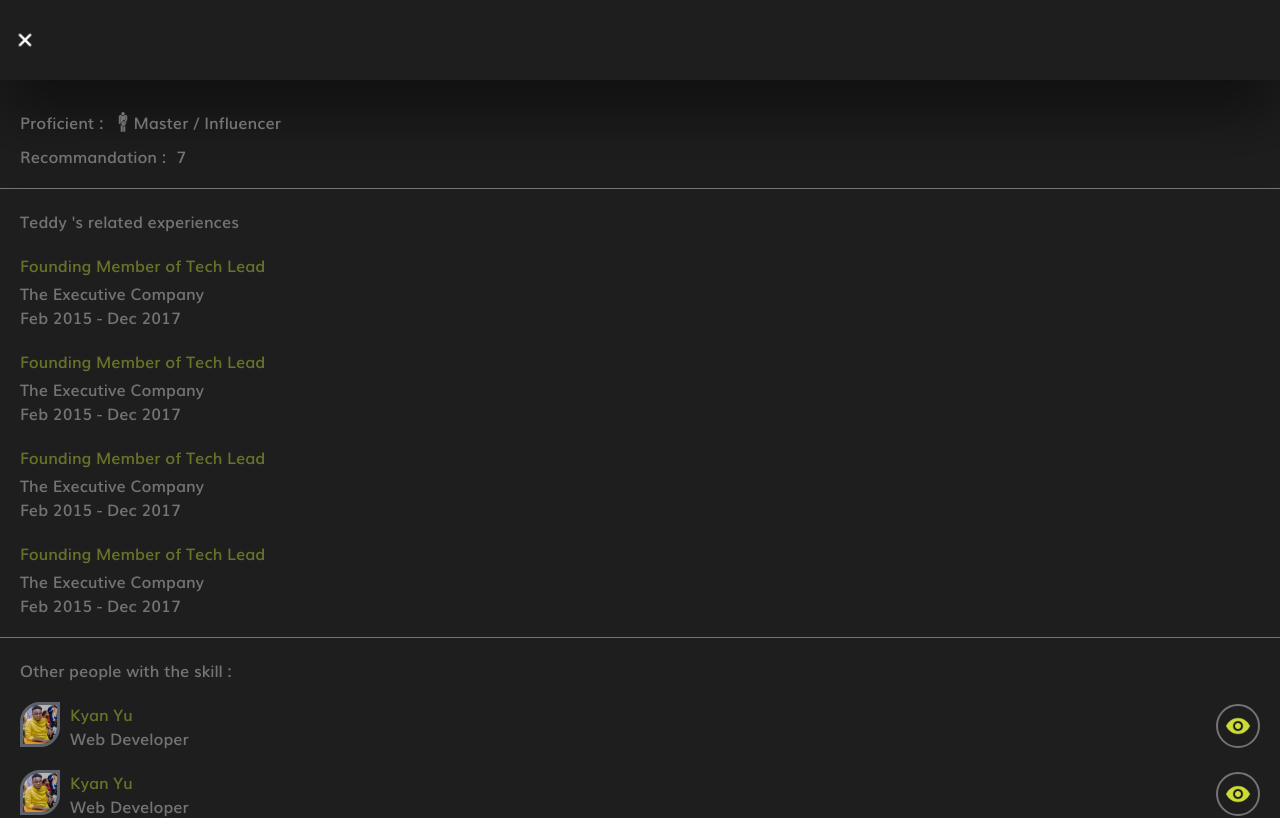
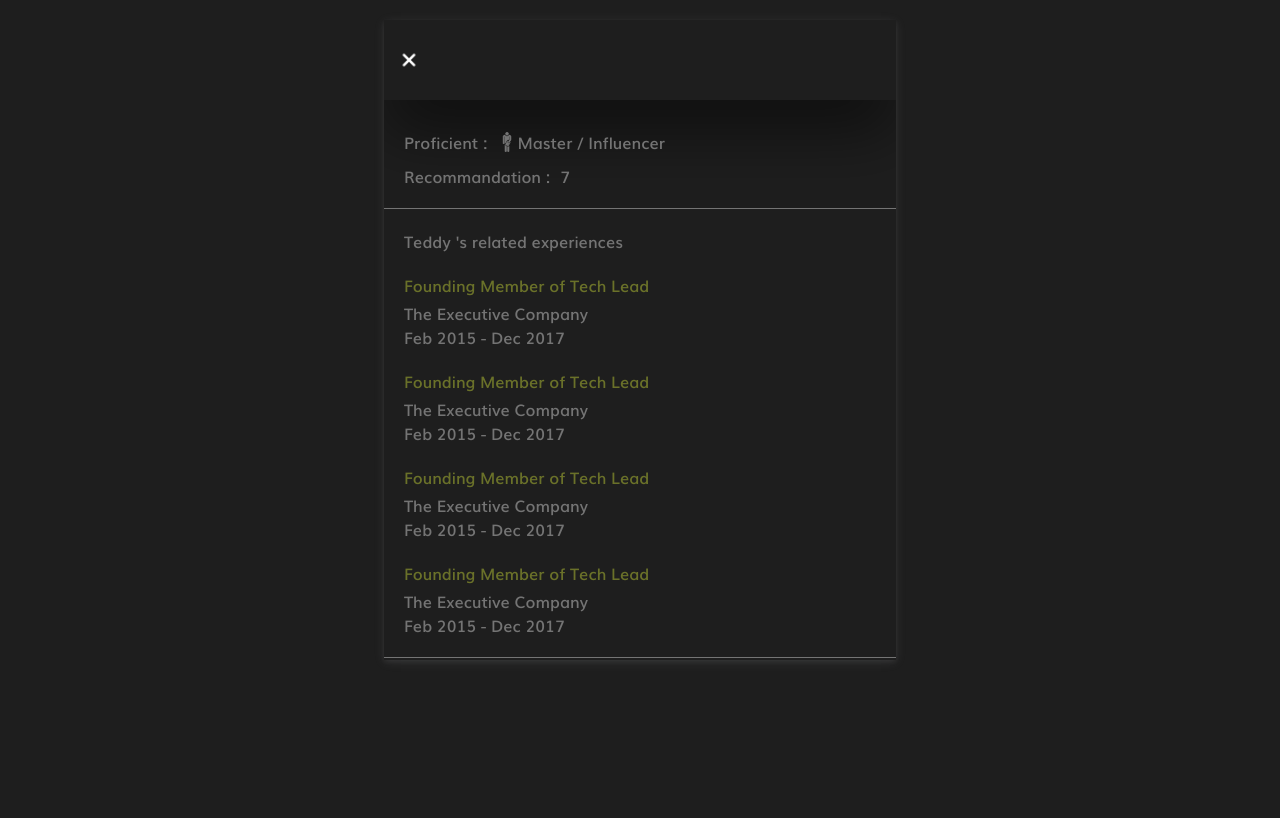
Before and after one commit to ted1104/torreTest, a React (Create React App) app: page / in a window 1280 px wide. Shown: the top 818 px of the page. Built offline with nearby package versions, Linux system fonts and the light colour scheme.

Commit message:
down chevron on mobile

```diff
--- a/src/components/header/header.module.css
+++ b/src/components/header/header.module.css
@@ -35,7 +35,7 @@
 .container_header div:nth-child(4) a,
 .container_header div:nth-child(2) .app_name_last {
   text-decoration: none;
-  color: #cddc39;
+  color: #ccdc3970;
 }
 .container_header img {
   width: 30px;
--- a/src/components/skill_details/skills.module.css
+++ b/src/components/skill_details/skills.module.css
@@ -62,3 +62,43 @@
 .container_details_main .sous_container_main .other_people .other_people_list {
   padding-top: 20px;
 }
+
+/* RESPONSIVE DESIGN */
+/* SMALL DEVICES (LANDSCAPE : 576px and UP) */
+
+@media (min-width: 576px) {
+}
+
+/* MEDIUM DEVICES (TABLETTE : 768px and UP) */
+
+@media (min-width: 768px) {
+  .container_details_main {
+    /* border: 2px solid rgb(43, 42, 42); */
+    position: relative;
+    margin-left: 20px;
+    width: 70vw;
+    min-height: 80vh;
+    height: 80vh;
+    margin: 0 auto;
+    overflow-x: hidden;
+    overflow-y: scroll;
+    margin-top: 20px;
+    box-shadow: rgba(125, 126, 126, 0.12) 0px 2px 4px 0px,
+      rgba(187, 191, 192, 0.116) 0px 2px 10px 0px;
+  }
+}
+
+/* LARGE DEVICES (DESKTOP : 992px and UP) */
+
+@media (min-width: 992px) {
+  .container_details_main {
+    width: 50vw;
+  }
+}
+
+/* EXTRA LARGE DEVICES (LARGE DESKTOP : 768px and UP) */
+@media (min-width: 1200px) {
+  .container_details_main {
+    width: 40vw;
+  }
+}
--- a/src/components/tag/tag.module.css
+++ b/src/components/tag/tag.module.css
@@ -3,7 +3,17 @@
   display: flex;
   padding: 5px 15px;
   border-radius: 100px;
-  color: hsla(0, 0%, 100%, 0.356);
+  color: #ffffff5b;
   font-weight: lighter;
   cursor: pointer;
+  transition: all 1s;
 }
+
+.container_tag:hover {
+  background-color: #ccc9c998;
+  color: #ffffffce;
+  transition: all 1s;
+}
+
+.container_tag::before {
+}
--- a/src/components/user_profile/user_profile.js
+++ b/src/components/user_profile/user_profile.js
@@ -2,7 +2,9 @@ import React from "react";
 
 // Component importation
 import classe from "./user_profile.module.css";
+import animation from "../../utilities/css/animation.module.css";
 import { Header, Profile, Skill } from "..";
+import icons from "../../constants/icons";
 
 const userProfile = ({ skills }) => {
   return (
@@ -31,6 +33,14 @@ const userProfile = ({ skills }) => {
           </div>
         </div>
       </div>
+
+      <div className={classe.chevron}>
+        <img
+          src={icons.chevron}
+          alt="_down"
+          className={animation.animationInfinity}
+        />
+      </div>
     </div>
   );
 };
--- a/src/components/user_profile/user_profile.module.css
+++ b/src/components/user_profile/user_profile.module.css
@@ -50,6 +50,24 @@
   margin-top: 12px;
 }
 
+.chevron {
+  background: linear-gradient(#18171741, #181717);
+  color: white;
+  position: fixed;
+  bottom: 0;
+  right: 0;
+  left: 0;
+  /* border: 1px solid red; */
+  padding: 15px;
+  display: flex;
+  justify-content: center;
+  align-items: center;
+}
+
+.chevron img {
+  width: 20px;
+  height: auto;
+}
 /* RESPONSIVE DESIGN */
 /* SMALL DEVICES (LANDSCAPE : 576px and UP) */
 
@@ -73,6 +91,9 @@
     box-shadow: rgba(125, 126, 126, 0.12) 0px 2px 4px 0px,
       rgba(187, 191, 192, 0.116) 0px 2px 10px 0px;
   }
+  .chevron {
+    display: none;
+  }
 }
 
 /* LARGE DEVICES (DESKTOP : 992px and UP) */
--- a/src/constants/icons.js
+++ b/src/constants/icons.js
@@ -3,5 +3,6 @@ export const search = require("../assets/icons/search.png");
 export const monitor = require("../assets/icons/monitor.png");
 export const close = require("../assets/icons/close.png");
 export const eye = require("../assets/icons/eye.png");
+export const chevron = require("../assets/icons/down-chevron.png");
 
-export default { menu, search, monitor, close, eye };
+export default { menu, search, monitor, close, eye, chevron };
--- a/src/index.css
+++ b/src/index.css
@@ -110,7 +110,7 @@ body {
 
 /* Works on Chrome, Edge, and Safari */
 *::-webkit-scrollbar {
-  width: 10px;
+  width: 6px;
 }
 
 *::-webkit-scrollbar-track {
--- a/src/utilities/css/animation.module.css
+++ b/src/utilities/css/animation.module.css
@@ -7,14 +7,18 @@
 .animationDeseaper {
   animation: Desapear 5s;
 }
+.animationInfinity {
+  animation: BottomToTop 3s infinite;
+  /* transition: all 2s; */
+}
 
 @keyframes BottomToTop {
   0% {
-    transform: translateY(100%);
+    transform: translateY(50%);
   }
 
   100% {
-    transform: translateY(0%);
+    transform: translateY(20%);
   }
 }
 @keyframes LeftToRight {
```
Also changed, not shown: src/assets/icons/down-chevron.png (added).
